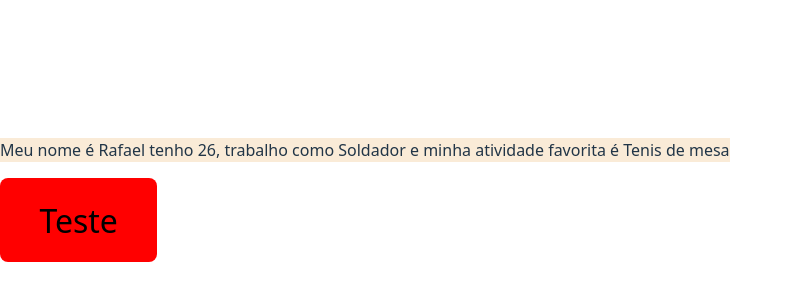
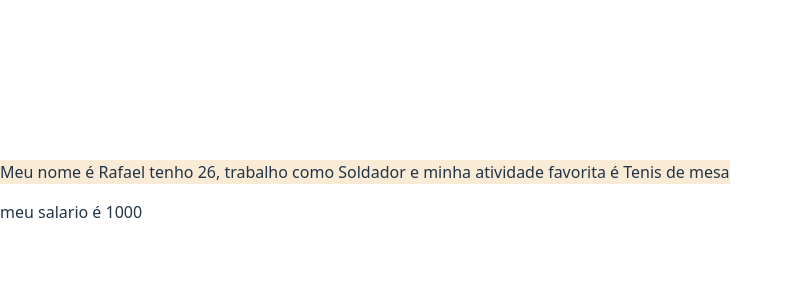
Before and after one commit to RafaelMoreira-Fatec/manutencaoJS, a React (Vite) app in the folder react/manutencaor-react/: page / in a window 1280 px wide. Shown: the part 208-508 px from the top of the page, without its empty margins (0-793 px from the left). Built offline with nearby package versions, Linux system fonts and the light colour scheme.

Commit message:
relembrando react - if statments

```diff
--- a/react/manutencaor-react/src/App.jsx
+++ b/react/manutencaor-react/src/App.jsx
@@ -38,18 +38,25 @@ function Pessoa() {
     nome: "Rafael",
     idade: 26,
     trabalho: "Soldador",
-    hobbie: "Tenis de mesa"
+    hobbie: "Tenis de mesa",
+    salario: 1000
   }
+
+  const estaEmpregado = true
 
   const background = "myClass";
 
-  const mystyles = {
-    backgroundColor: 'red',
-    fontSize: '2em'
-  }
+  // const mystyles = {
+  //   backgroundColor: 'red',
+  //   fontSize: '2em'
+  // }
 
-  const testeBtn = () => {
-    alert('Olá')
+  // const testeBtn = () => {
+  //   alert('Olá')
+  // }
+
+  const showParagraph = {
+    display: estaEmpregado ? 'block' : 'none'
   }
 
 
@@ -60,12 +67,13 @@ function Pessoa() {
    {/* <p className='myClass'> */}
    <p className={ background}>
 
-    Meu nome é {pessoa.nome} tenho {pessoa.idade}, trabalho como {pessoa.trabalho} e minha atividade favorita é {pessoa.hobbie}
+    Meu nome é {pessoa.nome} tenho {pessoa.idade}, { estaEmpregado ? 'trabalho como ' + pessoa.trabalho : 'no momento estou desempregado'} e minha atividade favorita é {pessoa.hobbie}
    </p>
+   <p style={showParagraph}>meu salario é {pessoa.salario}</p>
 
-   <button onClick={testeBtn} style={mystyles}>
+   {/* <button onClick={testeBtn} style={mystyles}>
     Teste
-   </button>
+   </button> */}
     </>
   )
 }
```
